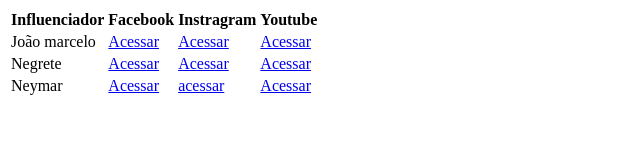
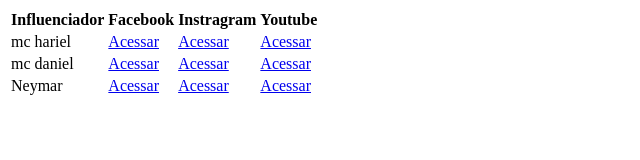
Before and after one commit to Lkalice/0.4.1, a plain HTML site: page index.html in a window 1280 px wide. Shown: the full height of the page, 0-640 px from the left. Drawn offline with Linux system fonts and the light colour scheme.

Commit message:
Update index.html

```diff
--- a/index.html
+++ b/index.html
@@ -6,24 +6,26 @@
     <th>Youtube</th>
   </tr>
   <tr>
-    <td>João marcelo</td>
-    <td> <a href="Facebook">Acessar</a>
-    <td><a href="Intragram">Acessar</a>
-      <td><a href="Youtube">Acessar</a>
+    <td>mc hariel</td>
+    <td> <a href="https://pt-br.facebook.com/harieloriginal/"<div class="facebook">Acessar</div>
+    <td><a href="https://www.instagram.com/mchariel/"<div class="instragram">Acessar</div>
+      <td><a href="https://www.youtube.com/watch?v=aXiOLidBzjk"<div class="youtube">Acessar</div>
     </td>
   </tr>
   <tr>
-    <td>Negrete</td>
-    <td> <a href="Facebook">Acessar</a> </td>
-    <td> <a href="Instragram">Acessar</a></td>
-     <td><a href="Youtube">Acessar</a>
+    <td>mc daniel</td>
+    <td> <a href="https://www.facebook.com/AlphasYCP/"<div class="facebook">Acessar</div> </td>
+    <td> <a href="https://www.instagram.com/mcdanieloficiall/"<div class="instragram">Acessar</a></td>
+     <td><a href="https://www.youtube.com/watch?v=AYJ8P9-UFqc"<div class="youtube">Acessar</a>
   </tr>
   <tr>
 
     <td>Neymar</td>
-    <td><a href="Facebook">Acessar</a></td>
-    <td><a href="Instragram">acessar</a></td>
-    <td><a href="Youtube">Acessar</a></td>
+    <td><a
+           href="https://pt-br.facebook.com/neymarjr/"<div class="facebook">Acessar<a></td>
+<td><a
+      href="https://www.instagram.com/neymarjr/"<div class="instragram">Acessar</a></td>
+     <td><a href="https://www.youtube.com/watch?v=qufVRCCjU-E"<div class="youtube">Acessar</a>
 
   </tr>
 </table>
```
